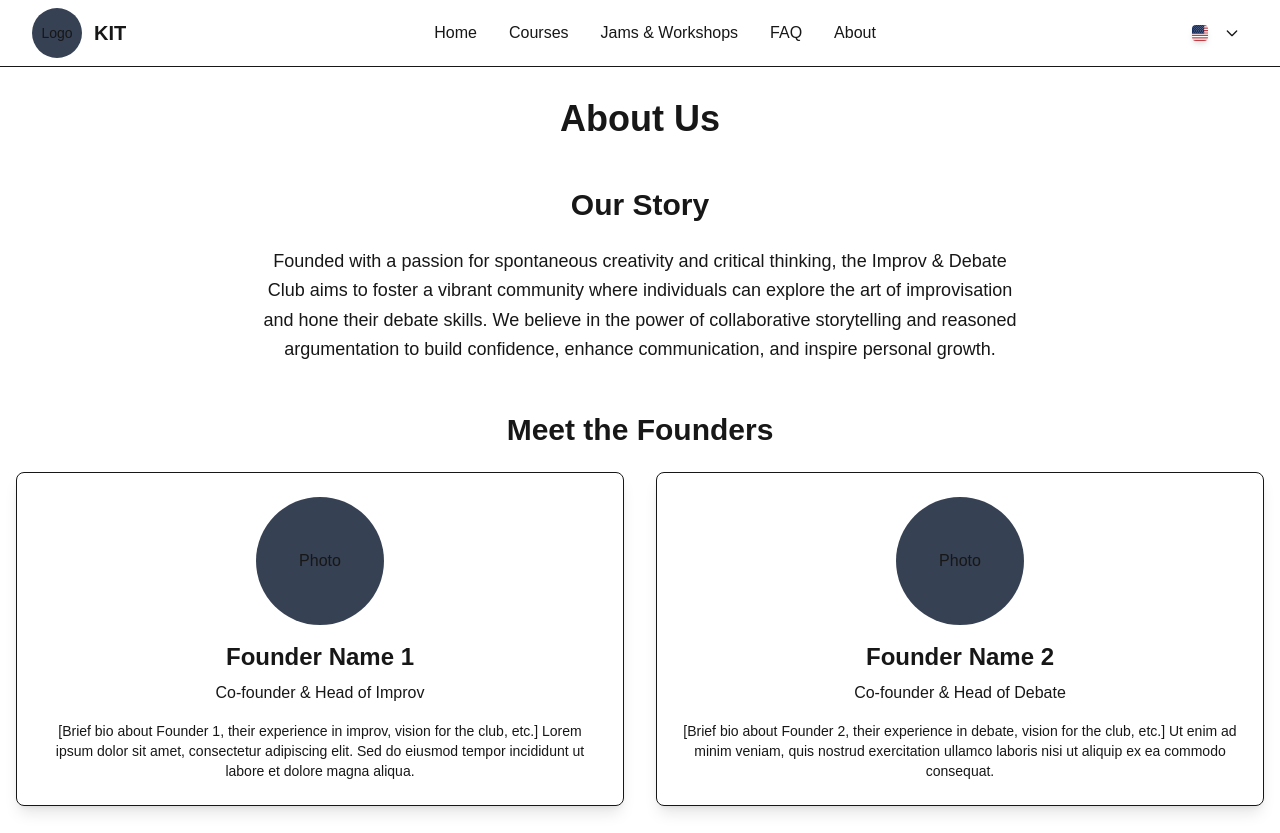
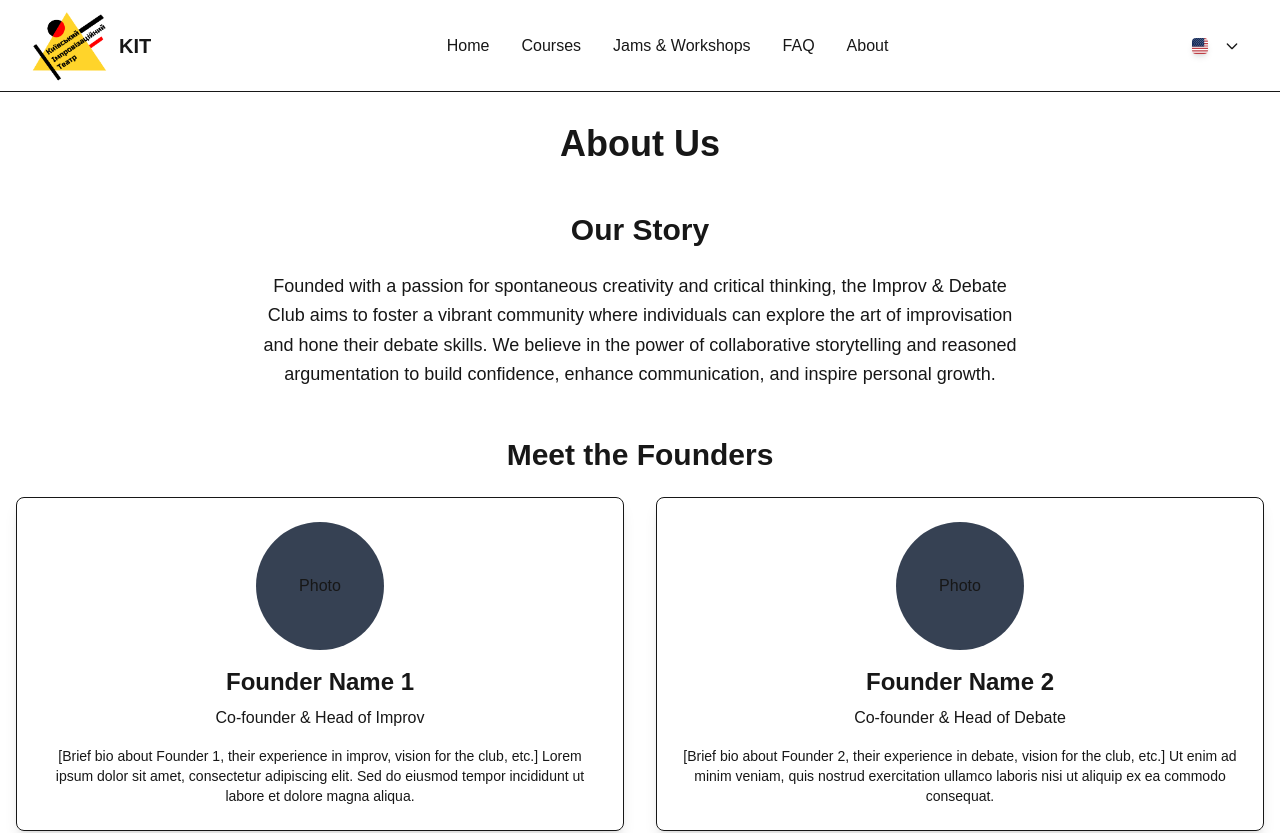
Before and after one commit to nazar-t/kyiv-improv, a Next.js app: page /en/about in a window 1280 px wide. Shown: the top 833 px of the page. Built offline with nearby package versions, Linux system fonts and the light colour scheme.

Commit message:
under construction added

```diff
--- a/src/app/[lang]/layout.tsx
+++ b/src/app/[lang]/layout.tsx
@@ -1,6 +1,7 @@
 import '@/app/globals.css';
 import { Roboto_Mono } from 'next/font/google'; // Import Roboto Mono
 import Header from '@/components/Header'; // Import the Header component
+import UnderConstruction from '@/components/UnderConstruction';
 import React from 'react'; // Ensure React is imported
 import { getDictionary } from '@/lib/getDictionary'; // Import getDictionary
 
@@ -22,13 +23,20 @@ export async function generateStaticParams() {
 export default async function RootLayout({children, params,}: {children: React.ReactNode; params: Promise<{ lang: string }>;}) {
   const { lang } = await params;
   const dict = await getDictionary(lang);
+  const isMaintenanceMode = process.env.NEXT_PUBLIC_MAINTENANCE_MODE === 'true';
 
   return (
-    <html lang={lang} className={`${roboto_mono.variable}`}><body className="bg-primary-black text-text-light font-mono antialiased flex flex-col min-h-screen">
-      <Header dict={dict} currentLocale={lang} />
-        <main className="flex-grow">
-          {children}
-        </main>
+    <html lang={lang} className={`${roboto_mono.variable}`}>
+      <body className="bg-primary-black text-text-light font-mono antialiased flex flex-col min-h-screen">
+        {isMaintenanceMode ?
+          <UnderConstruction /> : (
+          <>
+            <Header dict={dict} currentLocale={lang} />
+            <main className="flex-grow">
+              {children}
+            </main>
+          </>
+          )}
       </body>
     </html>
   );
--- a/src/app/[lang]/page.tsx
+++ b/src/app/[lang]/page.tsx
@@ -156,20 +156,7 @@ export default async function HomePage({ params }: PageProps) {
       <SectionWrapper>
         <div className="py-8"> {/* Added padding to content */}
           <h2 className="text-3xl font-bold text-text-light mb-6 text-center">{dict.homepage.upcoming_student_offerings}</h2>
-          {error && <p className="text-red-500 text-center">{error}</p>}
-          {coursesWithCounts.length === 0 && !error && <p className="text-text-light text-center">{dict.homepage.no_upcoming_student_offerings}</p>}
-          <div className="grid grid-cols-1 md:grid-cols-2 lg:grid-cols-3 gap-6">
-            {coursesWithCounts.map(course => (
-              <Card
-                key={course.id}
-                title={`${course.name} (${course.type})`}
-                description={`${course.start_date} - ${course.end_date}\n${dict.courses_page.price}: ${course.price} UAH\n${dict.homepage.spots}: ${course.participant_count} / ${course.max_capacity || 'N/A'}${typeof course.max_capacity === 'number' && course.participant_count >= course.max_capacity ? ` (${dict.homepage.full})` : ''}`}
-                buttonText={dict.homepage.sign_up}
-                buttonLink={`/${lang}/courses?courseId=${course.id}`}
-                className={typeof course.max_capacity === 'number' && course.participant_count >= course.max_capacity ? 'opacity-50 cursor-not-allowed' : ''}
-              />
-            ))}
-            {/* Hardcoded core courses can be added here if still desired, or removed */}
+          <div className='flex justify-center max-w-l'>
             <Card
               title={dict.homepage.beginner_improv_title}
               description={dict.homepage.beginner_improv_description}
--- a/src/components/Header.tsx
+++ b/src/components/Header.tsx
@@ -4,7 +4,7 @@ import Link from 'next/link';
 import React, { useState } from 'react';
 import { useRouter, usePathname } from 'next/navigation';
 import Cookies from 'js-cookie';
-//import Image from 'next/image';
+import Image from 'next/image';
 
 // Define the dictionary type
 interface Dictionary {
@@ -27,8 +27,8 @@ interface HeaderProps {
 
 export default function Header({ dict, currentLocale }: HeaderProps) {
   const router = useRouter();
-  const pathname = usePathname(); // Initialize pathname
-  const [dropdownOpen, setDropdownOpen] = useState(false); // State for dropdown visibility
+  const pathname = usePathname();
+  const [dropdownOpen, setDropdownOpen] = useState(false);
 
   const switchLocale = (locale: string) => {
     Cookies.set('NEXT_LOCALE', locale, { expires: 365 }); // Set the cookie for 1 year
@@ -48,13 +48,7 @@ export default function Header({ dict, currentLocale }: HeaderProps) {
     <header className="w-full bg-primary-black text-text-light py-2 px-8 flex justify-between items-center border-b border-accent-yellow">
       {/* Logo */}
       <div className="flex items-center">
-        <Link href={`/${currentLocale}/`}> {/* Link to locale-specific homepage */}
-          {/* Placeholder for logo since cat1.png does not exist */}
-          <div className="w-[50px] h-[50px] bg-gray-700 rounded-full flex items-center justify-center cursor-pointer">
-            <span className="text-text-light text-sm">Logo</span>
-          </div>
-        </Link>
-        {/* Optional: Add school name next to logo */}
+        <Image src="/logo.png" alt="Logo" width={75} height={75} />
         <span className="ml-3 text-xl font-bold text-accent-yellow hidden sm:block">{dict.header.improv_club}</span>
       </div>
 
--- /dev/null
+++ b/src/components/UnderConstruction.tsx
@@ -0,0 +1,27 @@
+import React from 'react';
+import Image from 'next/image'
+
+const UnderConstruction: React.FC = () => {
+  return (
+    <div className="bg-primary-black font-sans flex items-center justify-center min-h-screen">
+      <div className="bg-white rounded-lg p-8 md:p-12 mx-4 max-w-lg w-full text-center">
+        <div className="mb-6 flex justify-center">
+            <Image src="/logo.png" alt="Company Logo" width={150} height={150} className="object-contain"/>
+          </div>
+        <h1 className="text-3xl md:text-4xl font-bold text-gray-800 mb-4">
+          Сайт у розробці
+        </h1>
+        <p className="text-gray-600 mb-6 text-lg">
+          Скоро зустрінемось!
+        </p>
+        <div className="border-t border-gray-200 pt-6">
+            <p className="text-sm text-gray-500">
+                &copy; {new Date().getFullYear()} All Rights Reserved.
+            </p>
+        </div>
+      </div>
+    </div>
+  );
+}
+
+export default UnderConstruction;
```
Also changed, not shown: public/logo.png (added).
